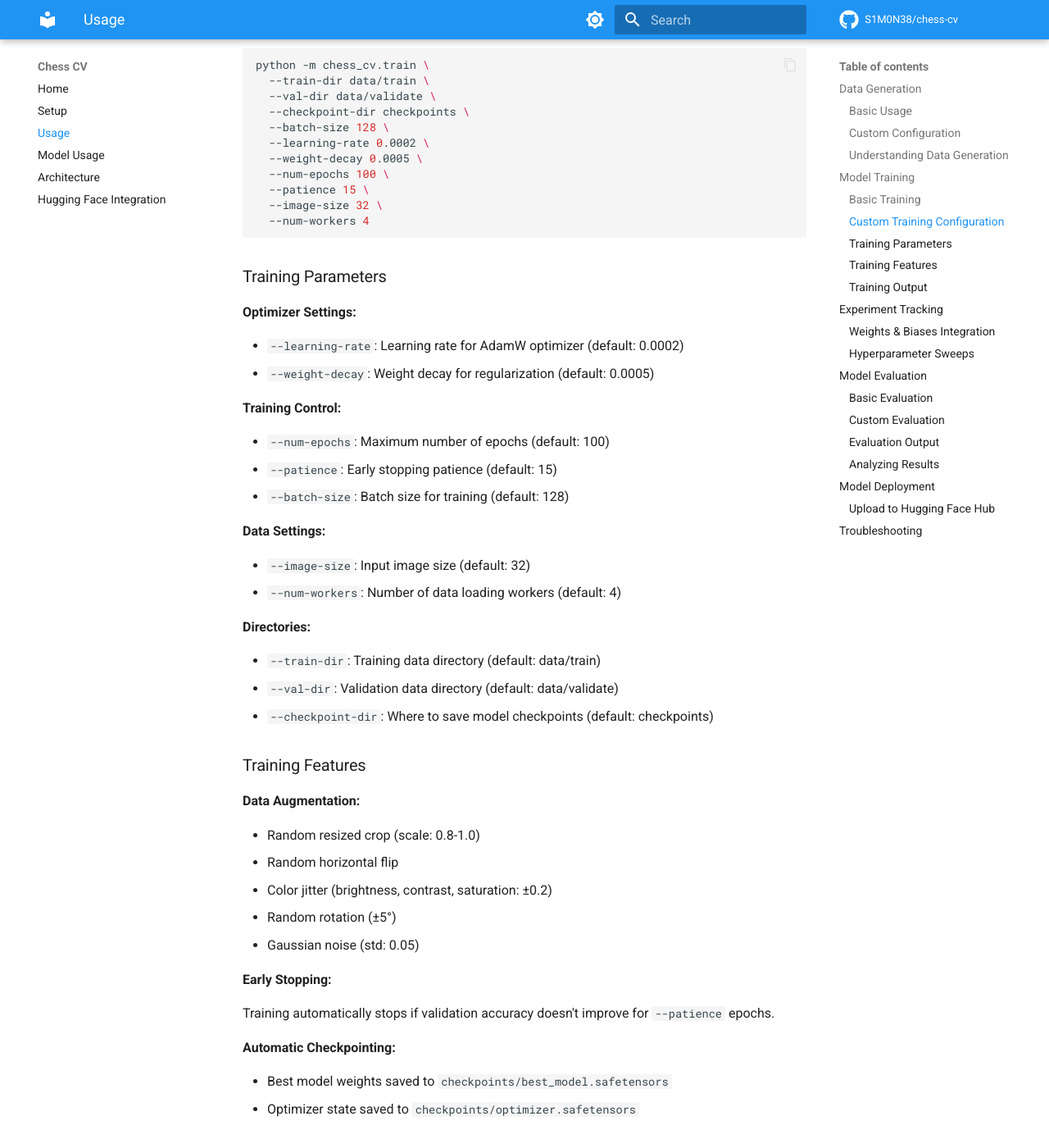
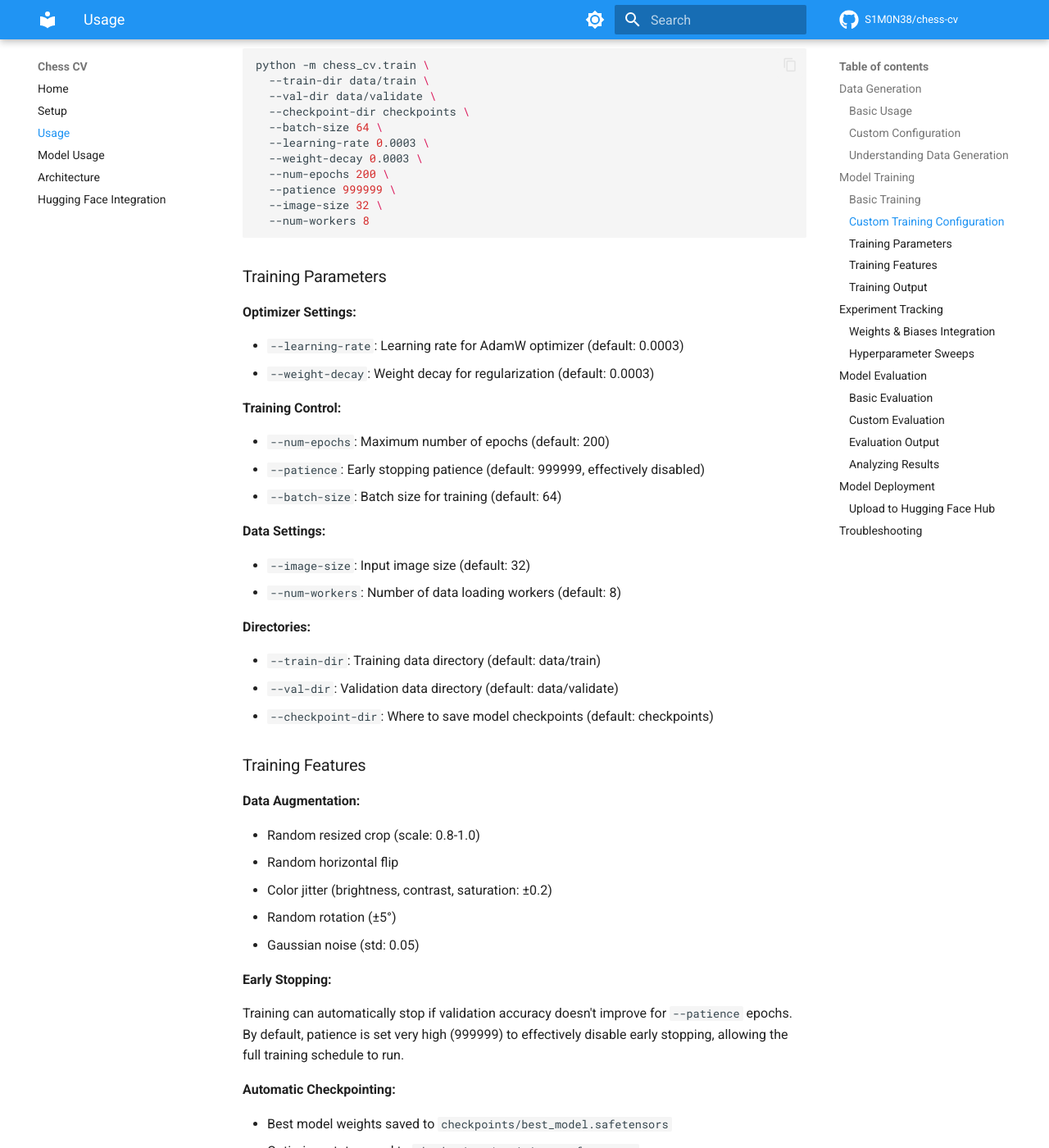
Before and after one commit to S1M0N38/chess-cv, an MkDocs documentation site: the page built from docs/usage.md, in a window 1280 px wide and 1400 px high, scrolled down 1470 px. Shown: the whole window at 82% size. Built offline with MkDocs 1.6.1 and Material for MkDocs 9.7.7, drawn with Linux system fonts in a browser that asks for light colours; comment, search, counter and statistics services are not loaded; some of the changed text lies outside the part shown.

Commit message:
chore: update default constants across the board the repo

````diff
--- a/docs/usage.md
+++ b/docs/usage.md
@@ -63,32 +63,32 @@ python -m chess_cv.train \
   --train-dir data/train \
   --val-dir data/validate \
   --checkpoint-dir checkpoints \
-  --batch-size 128 \
-  --learning-rate 0.0002 \
-  --weight-decay 0.0005 \
-  --num-epochs 100 \
-  --patience 15 \
+  --batch-size 64 \
+  --learning-rate 0.0003 \
+  --weight-decay 0.0003 \
+  --num-epochs 200 \
+  --patience 999999 \
   --image-size 32 \
-  --num-workers 4
+  --num-workers 8
 ```
 
 ### Training Parameters
 
 **Optimizer Settings:**
 
-- `--learning-rate`: Learning rate for AdamW optimizer (default: 0.0002)
-- `--weight-decay`: Weight decay for regularization (default: 0.0005)
+- `--learning-rate`: Learning rate for AdamW optimizer (default: 0.0003)
+- `--weight-decay`: Weight decay for regularization (default: 0.0003)
 
 **Training Control:**
 
-- `--num-epochs`: Maximum number of epochs (default: 100)
-- `--patience`: Early stopping patience (default: 15)
-- `--batch-size`: Batch size for training (default: 128)
+- `--num-epochs`: Maximum number of epochs (default: 200)
+- `--patience`: Early stopping patience (default: 999999, effectively disabled)
+- `--batch-size`: Batch size for training (default: 64)
 
 **Data Settings:**
 
 - `--image-size`: Input image size (default: 32)
-- `--num-workers`: Number of data loading workers (default: 4)
+- `--num-workers`: Number of data loading workers (default: 8)
 
 **Directories:**
 
@@ -108,7 +108,7 @@ python -m chess_cv.train \
 
 **Early Stopping:**
 
-Training automatically stops if validation accuracy doesn't improve for `--patience` epochs.
+Training can automatically stop if validation accuracy doesn't improve for `--patience` epochs. By default, patience is set very high (999999) to effectively disable early stopping, allowing the full training schedule to run.
 
 **Automatic Checkpointing:**
 
@@ -203,9 +203,9 @@ python -m chess_cv.test \
   --test-dir data/test \
   --train-dir data/train \
   --checkpoint checkpoints/best_model.safetensors \
-  --batch-size 256 \
+  --batch-size 64 \
   --image-size 32 \
-  --num-workers 4 \
+  --num-workers 8 \
   --output-dir outputs
 ```
 
@@ -277,8 +277,8 @@ python -m chess_cv.upload \
 
 **Out of Memory During Training**: Reduce batch size with `--batch-size 64` or reduce number of workers with `--num-workers 2`.
 
-**Poor Model Performance**: Try training for more epochs (`--num-epochs 150`), experiment with different hyperparameters, use W&B sweeps for optimization, or review misclassified images to verify data quality.
+**Poor Model Performance**: Try adjusting hyperparameters, use W&B sweeps for optimization, or review misclassified images to verify data quality. Enable early stopping with lower patience (`--patience 15`) to save time during hyperparameter tuning.
 
-**Training Too Slow**: Increase batch size if memory allows (`--batch-size 256`), increase workers (`--num-workers 8`), or use faster iteration with reduced patience (`--patience 10 --num-epochs 50`).
+**Training Too Slow**: Increase batch size if memory allows (`--batch-size 128`), or enable early stopping (`--patience 15`) for faster iteration during experimentation.
 
 **Evaluation Issues**: Ensure the checkpoint exists, verify the test data directory is populated, and run with appropriate batch size.
````
Also changed, not shown: other parts of docs/usage.md (+2 -2 lines), docs/inference.md (+7 -7 lines), 2 other files.
